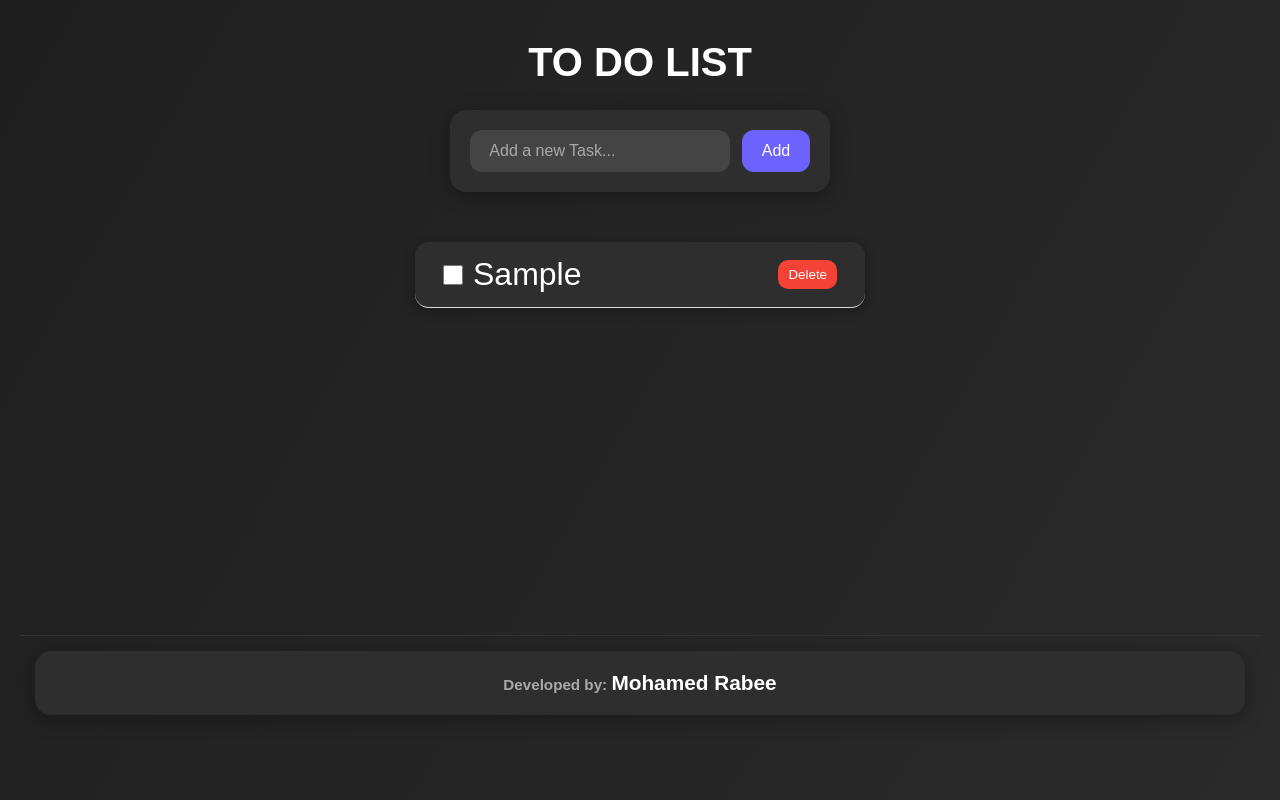
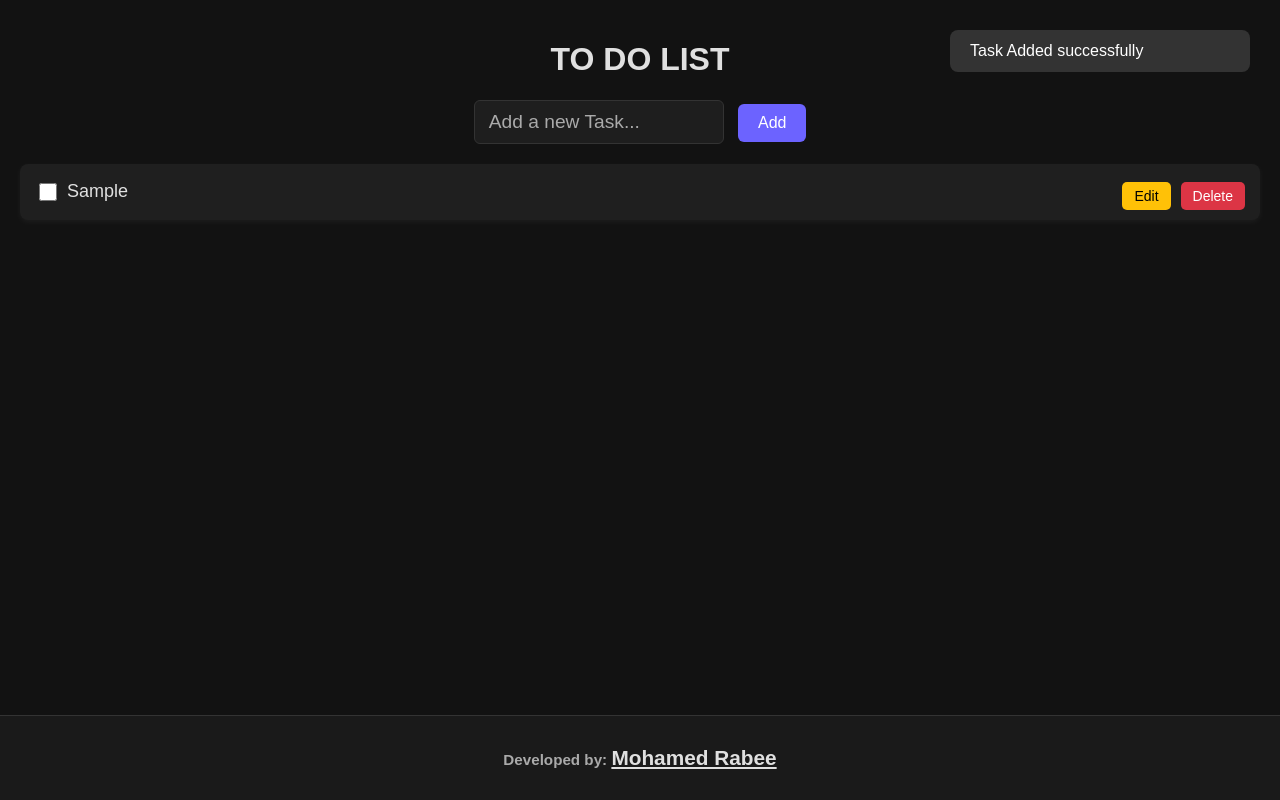
Before and after one commit to Mohamerabee98/TO-DO-LIST2, a plain HTML site: page index.html in a window 1280 px wide. Both pictures are taken after typing "Sample" into the empty fields and a click on the button "Add". Drawn offline with Linux system fonts and the light colour scheme.

Commit message:
three commit

```diff
--- a/css/index.css
+++ b/css/index.css
@@ -1,155 +1,265 @@
-/* Reset & Font */
-* {
+:root {
+  --bg-color: #121212;
+  --primary-color: #1f1f1f;
+  --accent-color: #6c63ff;
+  --text-color: #e0e0e0;
+  --muted-text-color: #aaa;
+  --input-bg: #1e1e1e;
+  --input-border: #333;
+  --btn-primary-bg: #6c63ff;
+  --btn-primary-hover: #574fd6;
+  --btn-success-bg: #28a745;
+  --btn-success-hover: #218838;
+  --btn-warning-bg: #ffc107;
+  --btn-warning-hover: #e0a800;
+  --btn-danger-bg: #dc3545;
+  --btn-danger-hover: #c82333;
+  --toast-bg: #333;
+  --footer-bg: #1a1a1a;
+  --footer-border: #333;
+}
+
+html,
+body {
   margin: 0;
   padding: 0;
-  box-sizing: border-box;
-  font-family: "Cairo", sans-serif;
+  height: 100%;
 }
 
 body {
-  background: linear-gradient(120deg, #1f1f1f, #2a2a2a);
-  min-height: 100vh;
-  padding: 40px 20px;
   display: flex;
   flex-direction: column;
-  align-items: center;
-  color: #e4e4e4;
+  min-height: 100vh;
+  background-color: var(--bg-color);
+  color: var(--text-color);
+  font-family: "Arial", sans-serif;
 }
 
-/* Title */
-h1 {
-  font-size: 2.5rem;
-  margin-bottom: 25px;
-  color: #ffffff;
+.wrapper {
+  flex: 1;
+  padding: 20px;
 }
 
-/* Task Input Section */
-div {
+.wrapper .info {
   display: flex;
-  gap: 12px;
-  margin-bottom: 30px;
-  flex-wrap: wrap;
   justify-content: center;
-  background-color: #2e2e2e;
-  padding: 20px;
-  border-radius: 16px;
-  box-shadow: 0 4px 20px rgba(0, 0, 0, 0.3);
+  align-items: center;
+  flex-direction: column;
 }
 
 input[type="text"] {
   padding: 12px 16px;
   width: 260px;
+  max-width: 100%;
   border: none;
   border-radius: 12px;
-  background-color: #444;
-  color: #fff;
-  font-size: 1rem;
+  background-color: var(--input-bg);
+  border: 1px solid var(--input-border);
+  color: var(--text-color);
+  font-size: 1.2rem;
   transition: 0.3s;
+  box-sizing: border-box;
 }
 
 input[type="text"]::placeholder {
-  color: #aaa;
+  color: var(--muted-text-color);
 }
 
 input[type="text"]:focus {
   outline: none;
-  background-color: #555;
-  box-shadow: 0 0 0 2px #6c63ff;
+  box-shadow: 0 0 0 2px var(--accent-color);
 }
 
-button#add-btn {
-  padding: 12px 20px;
-  background-color: #6c63ff;
-  color: #fff;
-  border: none;
-  border-radius: 12px;
-  font-size: 1rem;
-  cursor: pointer;
-  transition: background 0.3s ease;
+#task-input {
+  padding: 10px;
+  width: 250px;
+  max-width: 100%;
+  margin-right: 10px;
+  background-color: var(--input-bg);
+  border: 1px solid var(--input-border);
+  border-radius: 6px;
+  color: var(--text-color);
+  box-sizing: border-box;
 }
 
-button#add-btn:hover {
-  background-color: #574bdb;
+#add-btn {
+  padding: 10px 20px;
+  background-color: var(--btn-primary-bg);
+  border: none;
+  border-radius: 6px;
+  color: white;
+  cursor: pointer;
+  font-size: 1rem;
 }
 
-ul#task-list {
-  width: 100%;
-  max-width: 450px;
-  list-style: none;
+#add-btn:hover {
+  background-color: var(--btn-primary-hover);
 }
 
-ul#task-list li {
-  background-color: #2e2e2e;
-  border-radius: 14px;
-  padding: 14px 18px;
-  margin-bottom: 12px;
-  box-shadow: 0 3px 12px rgba(0, 0, 0, 0.3);
-  display: flex;
-  justify-content: space-between;
-  align-items: center;
-  transition: all 0.3s ease;
+.save-btn {
+  background-color: var(--btn-success-bg);
+  color: white;
+  border: none;
+  padding: 6px 12px;
+  border-radius: 5px;
+  cursor: pointer;
+  font-size: 14px;
+  margin-left: 10px;
 }
 
-ul#task-list li:hover {
-  background-color: #3a3a3a;
-  transform: scale(1.01);
+.save-btn:hover {
+  background-color: var(--btn-success-hover);
 }
+
 #task-list {
-  list-style-type: none;
+  list-style: none;
   padding: 0;
   margin-top: 20px;
-  flex-grow: 1;
 }
+
 .task-item {
+  background: var(--primary-color);
+  padding: 10px 15px;
+  margin-bottom: 10px;
   display: flex;
+  flex-wrap: wrap;
   align-items: center;
-  padding: 10px;
+  border-radius: 8px;
+  box-shadow: 0 2px 6px rgba(255, 255, 255, 0.05);
+}
 
-  border-bottom: 1px solid #ddd;
-}
 .task-checkbox {
-  margin-left: 10px;
-  width: 20px;
-  height: 20px;
+  margin-right: 10px;
+  width: 18px;
+  height: 18px;
   cursor: pointer;
 }
+
 .task-text {
   flex-grow: 1;
-  margin-right: 10px;
-  margin-left: 10px;
   font-size: 18px;
-  font-size: 2rem;
-}
-.delete-btn {
-  margin-right: 10px;
-  background-color: #f44336;
-  color: white;
-  border: none;
-  padding: 7px 10px;
-  cursor: pointer;
-  border-radius: 10px;
-}
-.completed {
-  text-decoration: line-through;
-  color: #888;
+  word-break: break-word;
 }
 
-ul {
+.task-text.completed {
+  text-decoration: line-through;
+  color: var(--muted-text-color);
+}
+
+.edit-btn,
+.delete-btn {
+  margin-left: 10px;
+  margin-top: 8px;
+  background-color: var(--btn-warning-bg);
+  border: none;
+  padding: 6px 12px;
+  border-radius: 5px;
+  cursor: pointer;
+  font-size: 14px;
+}
+
+.delete-btn {
+  background-color: var(--btn-danger-bg);
+  color: white;
+}
+
+.edit-btn:hover {
+  background-color: var(--btn-warning-hover);
+}
+
+.delete-btn:hover {
+  background-color: var(--btn-danger-hover);
+}
+
+.edit-input {
+  flex-grow: 1;
+  padding: 6px;
+  font-size: 16px;
+  background-color: var(--input-bg);
+  color: var(--text-color);
+  border: 1px solid var(--input-border);
+  border-radius: 5px;
+  box-sizing: border-box;
+}
+
+.developer-info span a {
+  font-size: 1.3rem;
+  color: var(--text-color);
+  font-weight: bold;
+}
+
+.toast {
+  position: fixed;
+  top: 30px;
+  right: 30px;
+  left: auto;
+  background-color: var(--toast-bg);
   color: #fff;
-  font-size: 2rem;
+  padding: 12px 20px;
+  border-radius: 8px;
+  opacity: 0;
+  transform: translateY(20px);
+  transition: all 0.4s ease;
+  font-size: 16px;
+  z-index: 9999;
+  max-width: 300px;
+  width: calc(100% - 40px);
+  box-sizing: border-box;
 }
-.developer-info span {
-  font-size: large;
-  color: #fff;
-  font-weight: bold;
-  font-size: 1.3rem;
+
+.toast.show {
+  opacity: 1;
+  transform: translateY(0);
 }
+
 footer {
-  width: 100%;
-  margin-top: auto;
-  padding: 15px;
+  background-color: var(--footer-bg);
+  color: var(--muted-text-color);
   text-align: center;
   font-size: 0.95rem;
-  color: #aaa;
-  border-top: 1px solid #333;
+  border-top: 1px solid var(--footer-border);
+  padding: 10px 0;
 }
+
+/* ---------------------- */
+/* Responsive Media Query */
+@media (max-width: 768px) {
+  .wrapper {
+    padding: 10px;
+  }
+
+  input[type="text"],
+  #task-input {
+    width: 100%;
+    margin: 0 0 10px 0;
+  }
+
+  #add-btn {
+    width: 100%;
+    margin-top: 10px;
+  }
+
+  .task-item {
+    flex-direction: column;
+    align-items: flex-start;
+  }
+
+  .edit-btn,
+  .delete-btn {
+    width: 100%;
+    margin: 5px 0 0 0;
+  }
+
+  .toast {
+    right: 20px;
+    left: 20px;
+    top: 20px;
+    width: auto;
+    font-size: 14px;
+    padding: 10px 15px;
+  }
+
+  .developer-info span a {
+    font-size: 1.1rem;
+  }
+}
--- a/index.html
+++ b/index.html
@@ -8,16 +8,26 @@
     <link rel="shortcut icon" type="image/x-icon" href="logo.png" />
   </head>
   <body>
-    <h1>TO DO LIST</h1>
-    <div>
-      <input type="text" id="task-input" placeholder=" Add a new Task..." />
-      <button id="add-btn">Add</button>
+    <div class="wrapper">
+      <div class="info">
+        <h1>TO DO LIST</h1>
+      <div>
+        <input type="text" id="task-input" placeholder=" Add a new Task..." />
+        <button id="add-btn">Add</button>
+      </div>
+      </div>
+      <ul id="task-list"></ul>
     </div>
-    <ul id="task-list"></ul>
-
     <footer>
       <div class="developer-info">
-        <h4>Developed by: <span>Mohamed Rabee</span></h4>
+        <h4>
+          Developed by:
+          <span>
+            <a target="_blank" href="https://myportfolio-ae246.web.app/"
+              >Mohamed Rabee</a
+            >
+          </span>
+        </h4>
       </div>
     </footer>
     <script src="js/main.js"></script>
--- a/js/main.js
+++ b/js/main.js
@@ -1,81 +1,147 @@
-document.addEventListener('DOMContentLoaded', function() {
-    const taskInput = document.getElementById('task-input');
-    const addBtn = document.getElementById('add-btn');
-    const taskList = document.getElementById('task-list');
+class TodoApp {
+  constructor() {
+    this.taskInput = document.getElementById("task-input");
+    this.addBtn = document.getElementById("add-btn");
+    this.taskList = document.getElementById("task-list");
 
-    // تحميل المهام من localStorage إذا وجدت
-    loadTasks();
-
-    addBtn.addEventListener('click', addTask);
-    taskInput.addEventListener('keypress', function(e) {
-        if (e.key === 'Enter') {
-            addTask();
+    this.addBtn.addEventListener("click", () => this.addTask());
+    this.taskInput.addEventListener("keypress", (e) => {
+      if (e.key === "Enter") {
+        this.addTask();
       }
     });
 
-    function addTask() {
-        const taskText = taskInput.value.trim();
-        if (taskText !== '') {
-            createTaskElement(taskText);
-            taskInput.value = '';
-            saveTasks();
+    this.loadTasks();
+  }
+
+  addTask() {
+    const taskText = this.taskInput.value.trim();
+    if (taskText !== "") {
+      this.createTaskElement(taskText);
+      this.taskInput.value = "";
+      this.saveTasks();
+      this.showToast("Task Added successfully");
     }
   }
 
-    function createTaskElement(taskText, isCompleted = false) {
-        const li = document.createElement('li');
-        li.className = 'task-item';
+  createTaskElement(taskText, isCompleted = false) {
+    const li = document.createElement("li");
+    li.className = "task-item";
 
-        const checkbox = document.createElement('input');
-        checkbox.type = 'checkbox';
-        checkbox.className = 'task-checkbox';
+    const checkbox = document.createElement("input");
+    checkbox.type = "checkbox";
+    checkbox.className = "task-checkbox";
     checkbox.checked = isCompleted;
-        checkbox.addEventListener('change', function() {
-            span.classList.toggle('completed');
-            saveTasks();
+
+    const span = document.createElement("span");
+    span.className = "task-text";
+    span.textContent = taskText;
+    if (isCompleted) {
+      span.classList.add("completed");
+    }
+
+    const editBtn = document.createElement("button");
+    editBtn.className = "edit-btn";
+    editBtn.textContent = "Edit";
+
+    const saveBtn = document.createElement("button");
+    saveBtn.className = "save-btn";
+    saveBtn.textContent = "Save";
+    saveBtn.style.display = "none";
+
+    const deleteBtn = document.createElement("button");
+    deleteBtn.className = "delete-btn";
+    deleteBtn.textContent = "Delete";
+
+    checkbox.addEventListener("change", () => {
+      span.classList.toggle("completed");
+      this.saveTasks();
     });
 
-        const span = document.createElement('span');
-        span.className = 'task-text';
-        span.textContent = taskText;
-        if (isCompleted) {
-            span.classList.add('completed');
+    deleteBtn.addEventListener("click", () => {
+      li.remove();
+      this.saveTasks();
+      this.showToast("Task Deleted successfully");
+    });
+
+    editBtn.addEventListener("click", () => {
+      const input = document.createElement("input");
+      input.type = "text";
+      input.value = span.textContent;
+      input.className = "edit-input";
+
+      li.replaceChild(input, span);
+      input.focus();
+
+      editBtn.style.display = "none";
+      saveBtn.style.display = "inline-block";
+
+      const saveChanges = () => {
+        if (input.value.trim() !== "") {
+          span.textContent = input.value.trim();
+          li.replaceChild(span, input);
+          editBtn.style.display = "inline-block";
+          saveBtn.style.display = "none";
+          this.saveTasks();
+          this.showToast("Task Edited successfully");
         }
+      };
 
-        const deleteBtn = document.createElement('button');
-        deleteBtn.className = 'delete-btn';
-        deleteBtn.textContent = 'Delete';
-        deleteBtn.addEventListener('click', function() {
-            li.remove();
-            saveTasks();
+      saveBtn.onclick = saveChanges;
+
+      input.addEventListener("keypress", (e) => {
+        if (e.key === "Enter") {
+          saveChanges();
+        }
+      });
     });
 
     li.appendChild(checkbox);
     li.appendChild(span);
+    li.appendChild(editBtn);
+    li.appendChild(saveBtn);
     li.appendChild(deleteBtn);
-        taskList.appendChild(li);
-
-        return li;
+    this.taskList.appendChild(li);
   }
 
-    function saveTasks() {
+
+  saveTasks() {
     const tasks = [];
-        document.querySelectorAll('.task-item').forEach(function(taskItem) {
+    document.querySelectorAll(".task-item").forEach((taskItem) => {
       tasks.push({
-                text: taskItem.querySelector('.task-text').textContent,
-                completed: taskItem.querySelector('.task-checkbox').checked
+        text: taskItem.querySelector(".task-text").textContent,
+        completed: taskItem.querySelector(".task-checkbox").checked,
       });
     });
-        localStorage.setItem('tasks', JSON.stringify(tasks));
+    localStorage.setItem("tasks", JSON.stringify(tasks));
   }
-
-    function loadTasks() {
-        const savedTasks = localStorage.getItem('tasks');
+  loadTasks() {
+    const savedTasks = localStorage.getItem("tasks");
     if (savedTasks) {
       const tasks = JSON.parse(savedTasks);
-            tasks.forEach(function(task) {
-                createTaskElement(task.text, task.completed);
+      tasks.forEach((task) => {
+        this.createTaskElement(task.text, task.completed);
       });
     }
   }
+
+  showToast(message) {
+    const toast = document.createElement("div");
+    toast.className = "toast";
+    toast.textContent = message;
+    document.body.appendChild(toast);
+
+    setTimeout(() => {
+      toast.classList.add("show");
+    }, 100);
+
+    setTimeout(() => {
+      toast.classList.remove("show");
+      toast.remove();
+    }, 3000);
+  }
+}
+
+document.addEventListener("DOMContentLoaded", () => {
+  new TodoApp();
 });
```
Lines whose indentation alone changed are shown as unchanged.
